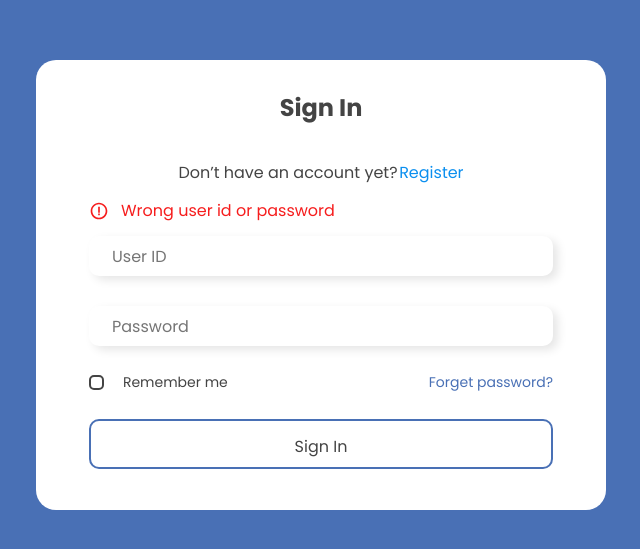
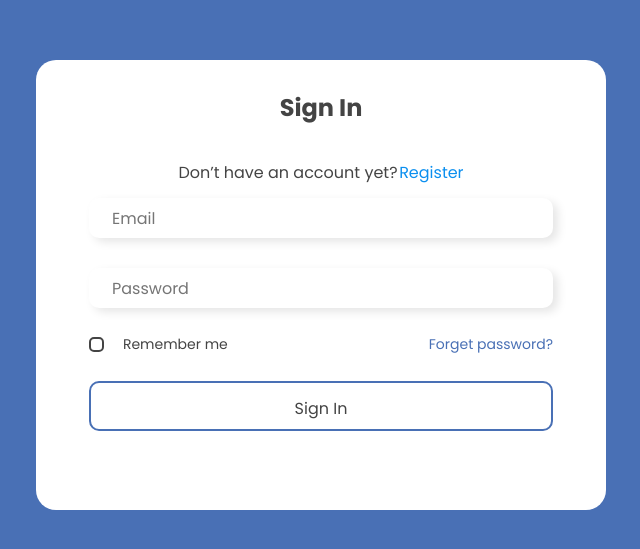
Before and after one commit to thomasaugot/RI-software, a React (Create React App) app: page /login in a window 1280 px wide. Shown: the part 115-664 px from the top of the page, without its empty margins (319-959 px from the left). Built offline with nearby package versions, Linux system fonts and the light colour scheme.

Commit message:
handling login form with formik

```diff
--- a/src/components/Login/Login.tsx
+++ b/src/components/Login/Login.tsx
@@ -1,17 +1,37 @@
 import React from "react";
 import { Link } from "react-router-dom";
 import { BiErrorCircle } from 'react-icons/bi'
+import { useFormik } from 'formik'
 import CheckBox from "../CheckBox";
 import Field from "../Field";
 import Heading from "../Heading";
 import Submitbutton from "../Submitbutton";
 import Text from "../Text";
 import "./Login.scss";
+import { buttonType, LoginType } from "../../types";
+
+const initialValues: LoginType = {
+  email: '',
+  password:''
+}
 
 const Login = () => {
-  const [isError, setIsError] = React.useState(true);
+  const [isError, setIsError] = React.useState(false);
   const [errorText, setErrorText] = React.useState("Wrong user id or password");
   const [isChecked, setIsChecked] = React.useState(false);
+
+  const onSubmit = (values:LoginType) => {
+    console.log(values)
+    setIsError(true)
+    setErrorText("Wrong user id or password")
+
+  }
+
+  const {values, handleSubmit, handleChange} = useFormik({
+    initialValues,
+    onSubmit
+  })
+
   return (
     <div className="login">
       <div className="login__container">
@@ -30,16 +50,16 @@ const Login = () => {
             <Text color="#F61D1D" text={errorText} />
           </div>
         ) : null}
-        <form className="login__form">
+        <form onSubmit={handleSubmit} className="login__form">
           <div className="form-controls">
-            <Field type="email" placeholder="User ID" name="email" />
-            <Field type="password" placeholder="Password" name="password" />
+            <Field type="email" onChange={handleChange} value={values.email} placeholder="Email" name="email" />
+            <Field type="password" onChange={handleChange} value={values.password} placeholder="Password" name="password" />
           </div>
           <div className="login__options">
             <CheckBox isChecked={isChecked} setIsChecked={setIsChecked} text="Remember me"/>
             <Link to="#" className="login__forget">Forget password?</Link>
           </div>
-          <Submitbutton text="Sign In" />
+          <Submitbutton type={buttonType.submit} text="Sign In" />
         </form>
       </div>
     </div>
--- a/src/types/index.ts
+++ b/src/types/index.ts
@@ -31,3 +31,8 @@ export type checkboxProps = {
     setIsChecked: React.Dispatch<React.SetStateAction<boolean>>
     text: string
 }
+
+export type LoginType = {
+    email: string
+    password: string
+}
```
